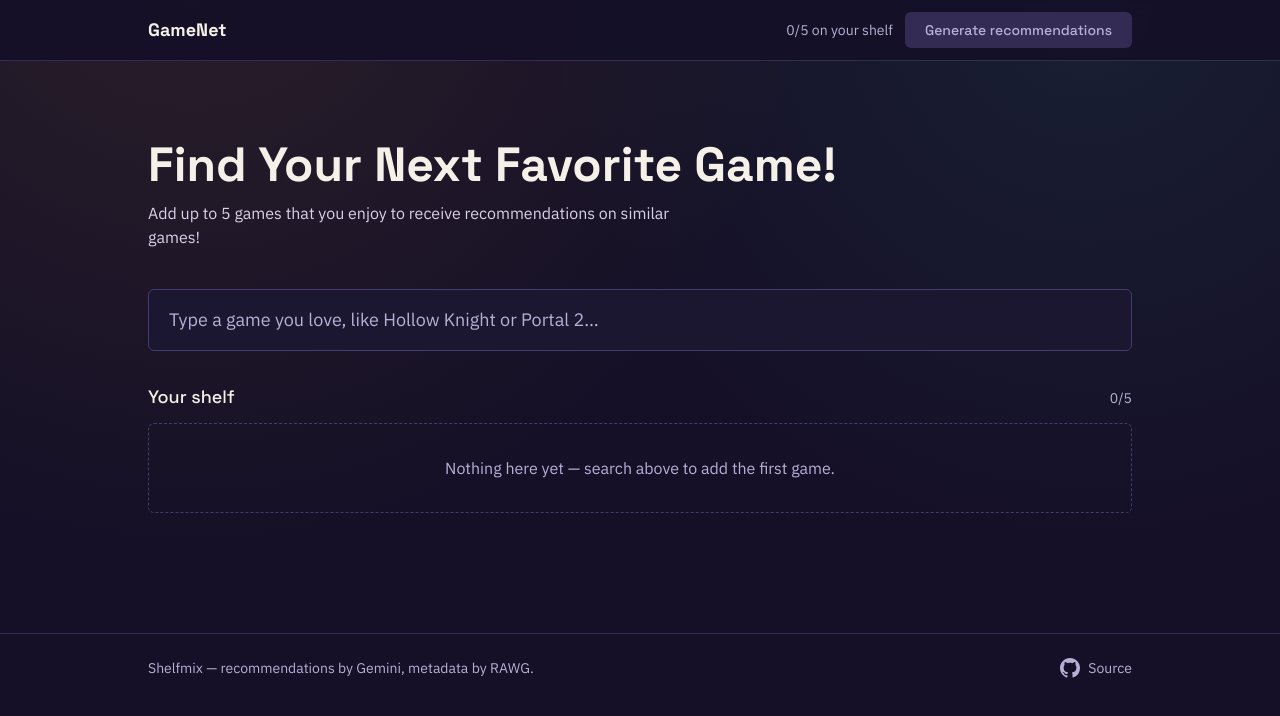
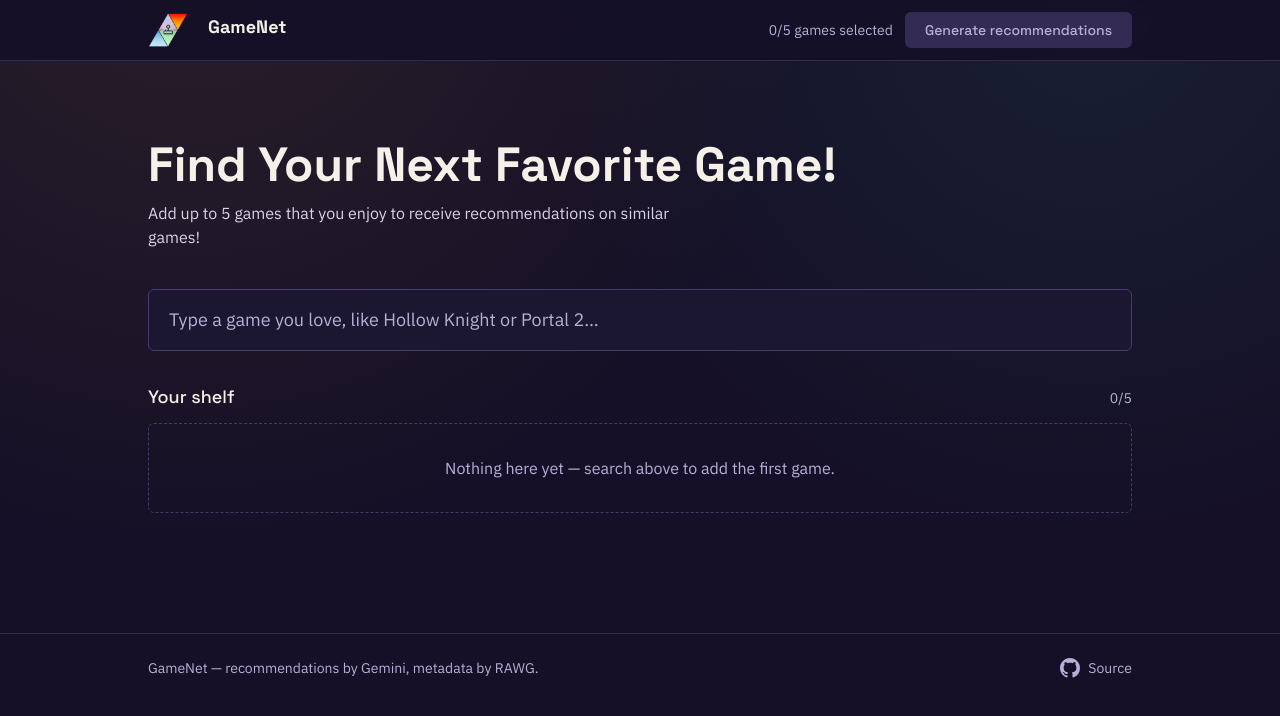
Before and after one commit to ayushgupta0010/GameNet, a Next.js app: page / in a window 1280 px wide. Shown: the top 716 px of the page. Built offline with nearby package versions, Linux system fonts and the light colour scheme.

Commit message:
logo and navbar footer improvements

```diff
--- a/components/Footer.jsx
+++ b/components/Footer.jsx
@@ -3,7 +3,7 @@ export default function Footer() {
   return (
     <footer className="border-t border-ink-700">
       <div className="mx-auto flex max-w-5xl items-center justify-between px-5 py-6 text-sm text-parchment-500">
-        <p>Shelfmix — recommendations by Gemini, metadata by RAWG.</p>
+        <p>GameNet — recommendations by Gemini, metadata by RAWG.</p>
 
         <a
           href={`https://github.com/ayushgupta0010/GameNet`}
--- a/components/Navbar.jsx
+++ b/components/Navbar.jsx
@@ -6,20 +6,23 @@ export default function Navbar({ selectedCount, maxGames, generating, onGenerate
   return (
     <header className="sticky top-0 z-30 border-b border-ink-700 bg-ink-950/90 backdrop-blur">
       <div className="mx-auto flex max-w-5xl items-center justify-between px-5 py-3">
-        <span className="font-display text-lg font-bold text-parchment-100">
-          GameNet
-        </span>
+        <div className="flex flex-row content-center gap-5">
+          <img className="max-w-10 h-auto" src="logo.png"/>
+          <span className="font-display text-lg font-bold text-parchment-100">
+            GameNet
+          </span>
+        </div>
 
         <div className="flex items-center gap-3">
           <span className="hidden text-sm text-parchment-500 sm:inline">
-            {selectedCount}/{maxGames} on your shelf
+            {selectedCount}/{maxGames} games selected
           </span>
           <button
             onClick={onGenerate}
             disabled={disabled}
             className="rounded-card bg-marigold-500 px-5 py-2 font-display text-sm font-medium text-ink-950 transition-colors hover:bg-marigold-400 disabled:cursor-not-allowed disabled:bg-ink-700 disabled:text-parchment-500"
           >
-            {generating ? "Reading your shelf…" : "Generate recommendations"}
+            {generating ? "Generating..." : "Generate recommendations"}
           </button>
         </div>
       </div>
```
Also changed, not shown: public/logo.png (added).
